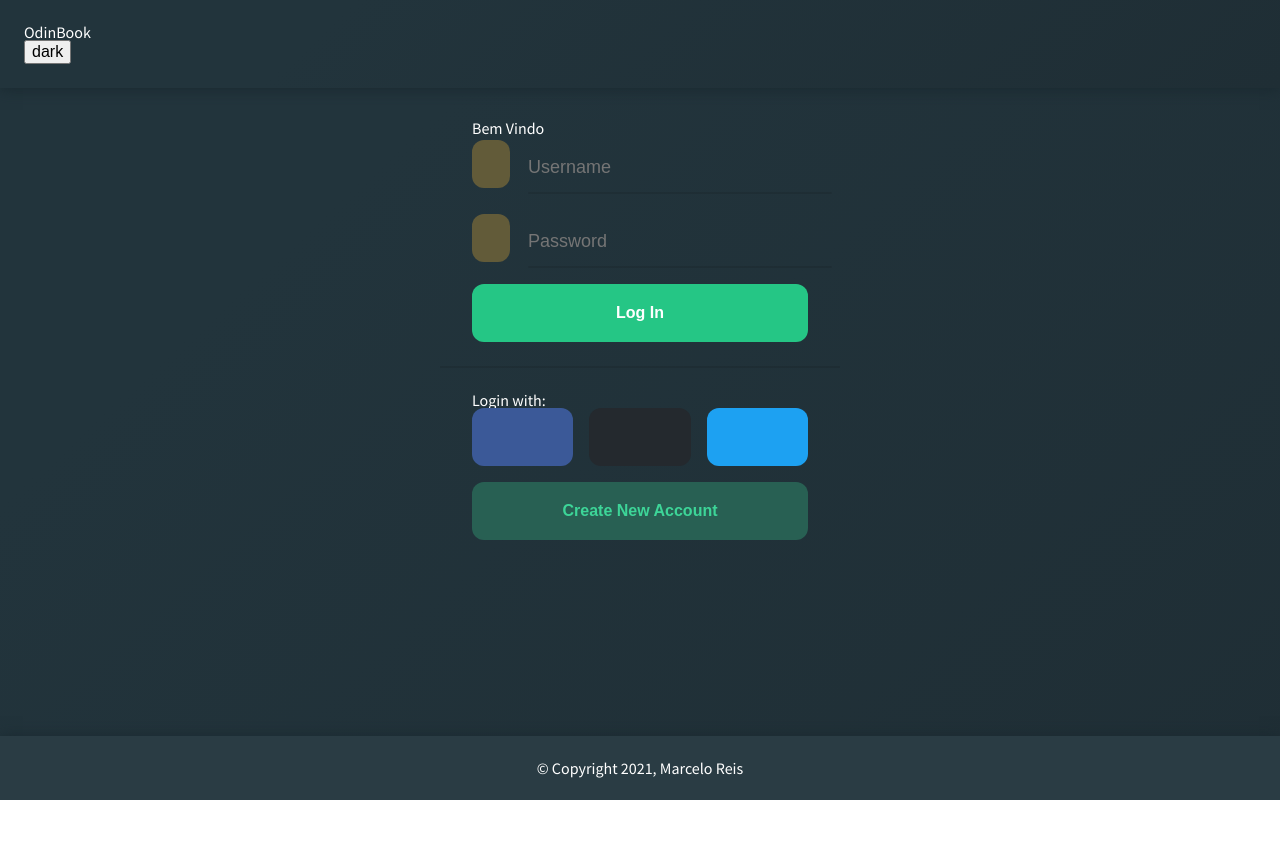
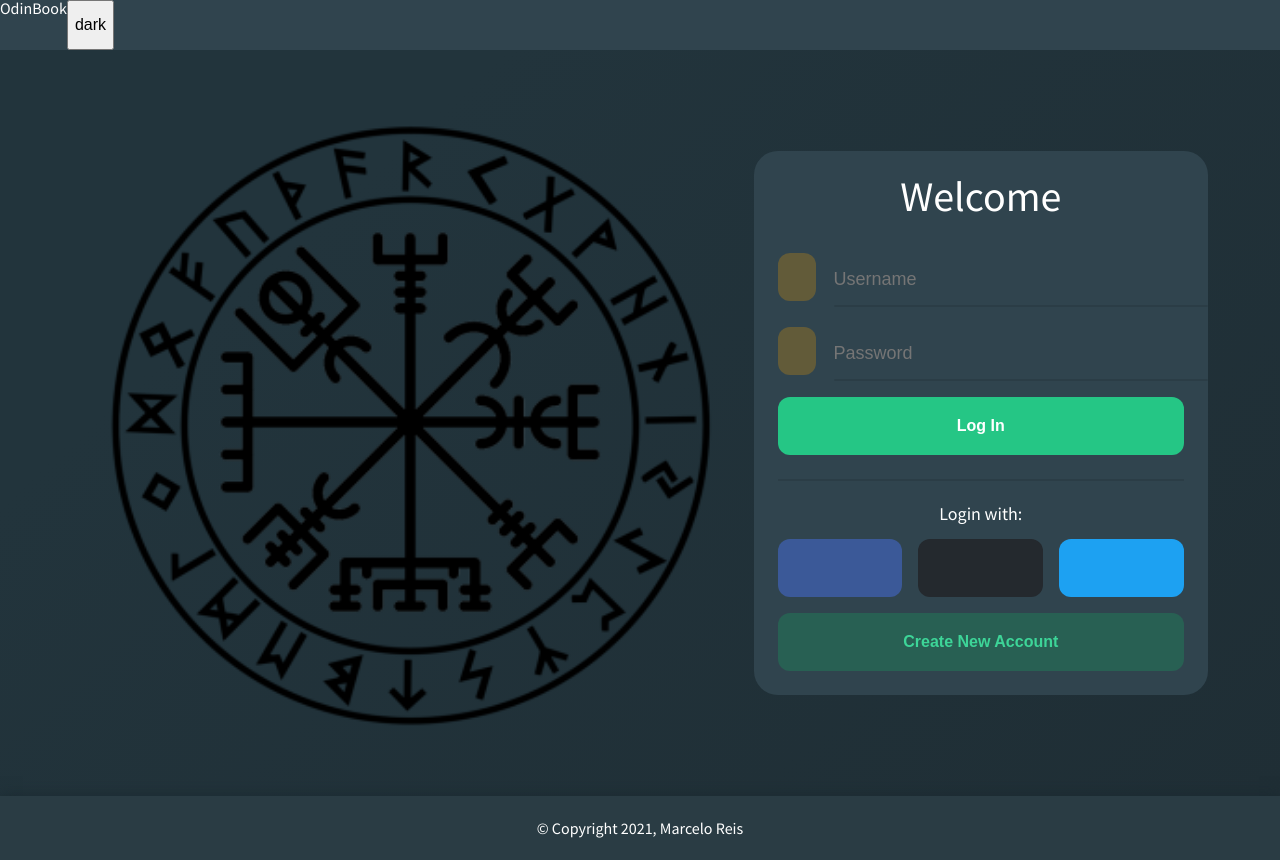
Before and after one commit to MarcelReis/OdinBook, a React (Create React App) app: page / in a window 1280 px wide. Before the commit the page ends 800 px from the top, so only its background shows below. Built offline with nearby package versions, Linux system fonts and the light colour scheme; no server answers; some icons are missing; what graphql.macro would draw is missing.

Commit message:
beaultify login screen

```diff
--- /dev/null
+++ b/src/components/Appbar/Appbar.styled.tsx
@@ -0,0 +1,7 @@
+import styled from "styled-components";
+
+export const Appbar = styled.header`
+  display: flex;
+  height: 50px;
+  background: ${({ theme }) => theme.pallete.surface[1]};
+`;
--- a/src/components/Appbar/Appbar.tsx
+++ b/src/components/Appbar/Appbar.tsx
@@ -1,16 +1,19 @@
 import React from "react";
 import { Route, Switch } from "react-router-dom";
+
 import useAuth from "../../hooks/useAuth";
-import Surface from "../../marvieUI/atoms/Surface";
 import Typography from "../../marvieUI/atoms/Typography";
+
 import { useDarkMode } from "../../theme";
+
+import * as S from "./Appbar.styled";
 
 const Appbar = () => {
   const { isLogged, logout } = useAuth();
   const { isDarkmode, toggleDarkmode } = useDarkMode();
 
   return (
-    <Surface as="header">
+    <S.Appbar>
       <Switch>
         <Route exact path="/">
           <Typography as="h1">OdinBook</Typography>
@@ -23,7 +26,7 @@ const Appbar = () => {
       <button onClick={toggleDarkmode}>{isDarkmode ? "dark" : "light"}</button>
 
       {isLogged && <button onClick={logout}>Logout</button>}
-    </Surface>
+    </S.Appbar>
   );
 };
 
--- a/src/pages/Login/Login.styled.tsx
+++ b/src/pages/Login/Login.styled.tsx
@@ -1,9 +1,35 @@
 import styled from "styled-components";
 import Button from "../../marvieUI/atoms/Button";
 
+import { media } from "../../theme";
+
+export const MainGrid = styled.div`
+  display: grid;
+  max-width: 1200px;
+  margin: auto;
+  place-items: center;
+
+  padding: ${(props) => props.theme.space.md};
+
+  ${media.lessThan("sm")} {
+    grid-template-columns: 1fr;
+  }
+  ${media.between("sm", "md")} {
+    grid-template-columns: 1fr 1fr;
+  }
+  ${media.greaterThan("md")} {
+    grid-template-columns: 3fr 2fr;
+  }
+`;
+
 export const LoginBox = styled.div`
-  margin: auto;
-  max-width: 400px;
+  width: 100%;
+
+  ${media.greaterThan("sm")} {
+    padding: ${(props) => props.theme.space.sm};
+    border-radius: 24px;
+    background: ${({ theme }) => theme.pallete.surface[1]};
+  }
 `;
 
 export const SocialButtons = styled.div`
@@ -21,7 +47,3 @@ export const GithubkButton = styled(Button)`
 export const TwitterButton = styled(Button)`
   background: #1da1f2;
 `;
-
-export const Box = styled.div`
-  margin: 16px 32px;
-`;
--- a/src/pages/Login/Login.tsx
+++ b/src/pages/Login/Login.tsx
@@ -25,12 +25,14 @@ const LoginPage = () => {
   const [password, setPassword] = useState("");
 
   return (
+    <S.MainGrid>
+      <img src="/image.png" alt="" width="100%" />
       <S.LoginBox>
-      <div>
+        <Typography as="h2" style={{ fontSize: "42px", textAlign: "center" }}>
+          Welcome
+        </Typography>
+
         <br />
-        <S.Box as="form">
-          <Typography>Bem Vindo</Typography>
-
         <br />
 
         <TextField
@@ -57,12 +59,12 @@ const LoginPage = () => {
         <br />
 
         <Button type="submit">Log In</Button>
-        </S.Box>
-      </div>
         <Divisor />
 
-      <S.Box>
-        <Typography>Login with:</Typography>
+        <Typography as="h2" style={{ fontSize: "18px", textAlign: "center" }}>
+          Login with:
+        </Typography>
+
         <br />
         <S.SocialButtons>
           <S.FacebookButton onClick={facebookLogin}>
@@ -79,8 +81,8 @@ const LoginPage = () => {
         <Button variant="secondary" onClick={() => history.push("/signup")}>
           Create New Account
         </Button>
-      </S.Box>
       </S.LoginBox>
+    </S.MainGrid>
   );
 };
 
--- a/src/theme/index.tsx
+++ b/src/theme/index.tsx
@@ -3,6 +3,25 @@ import { createGlobalStyle, DefaultTheme, css } from "styled-components";
 import { ThemeProvider as Provider } from "styled-components";
 
 import styledReset from "styled-reset";
+
+type BreakingPointKeys = "xs" | "sm" | "md" | "lg" | "xl";
+
+const breakpoints: Record<BreakingPointKeys, number> = {
+  xs: 0,
+  sm: 576,
+  md: 768,
+  lg: 992,
+  xl: 1200,
+};
+
+export const media = {
+  lessThan: (bp: BreakingPointKeys) =>
+    `@media (max-width: ${breakpoints[bp]}px)`,
+  greaterThan: (bp: BreakingPointKeys) =>
+    `@media (min-width: ${breakpoints[bp]}px)`,
+  between: (bp1: BreakingPointKeys, bp2: BreakingPointKeys) =>
+    `@media (min-width: ${breakpoints[bp1]}px) and (max-width: ${breakpoints[bp2]}px)`,
+};
 
 const styledBase = css`
   *,
@@ -11,16 +30,13 @@ const styledBase = css`
     box-sizing: inherit;
   }
 
-  html,
-  body {
+  html {
     height: 100%;
-  }
-
-  html {
     font-size: 16px;
   }
 
   body {
+    min-height: 100%;
     position: relative;
     box-sizing: border-box;
     font-family: "Source Sans Pro", sans-serif;
```
Also changed, not shown: public/image.png (added). Lines whose indentation alone changed are shown as unchanged.
